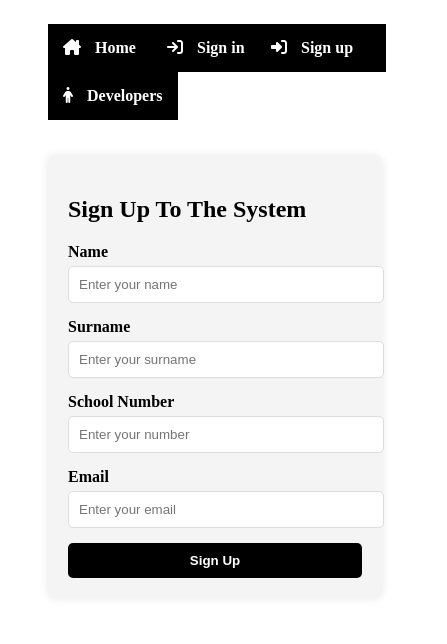
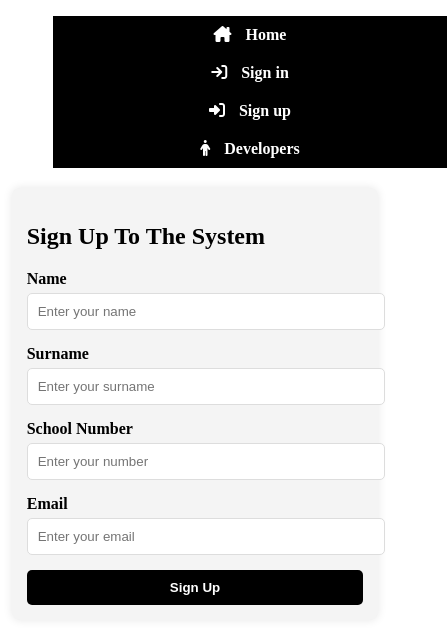
Before and after one commit to Misaki0808/yoklamacik, a plain HTML site: page index.html in a window 390 px wide. Shown: the whole page, 447 px wide, since content can reach past the window. Drawn offline with Linux system fonts and the light colour scheme.

Commit message:
mobile uyumlu

```diff
--- a/style.css
+++ b/style.css
@@ -68,3 +68,22 @@ ul {
   .attendance-form button:hover {
     background-color: red;
   }
+  @media (max-width: 768px) {
+    ul {
+      display: flex;
+      flex-direction: column;
+      align-items: center;
+    }
+    ul li {
+      width: 100%;
+      text-align: center;
+      padding: 10px;
+    }
+  }
+  @media (max-width: 768px) {
+    .attendance-form {
+      margin: 20px auto;
+      width: 90%;
+      padding: 15px;
+    }
+  }
```
